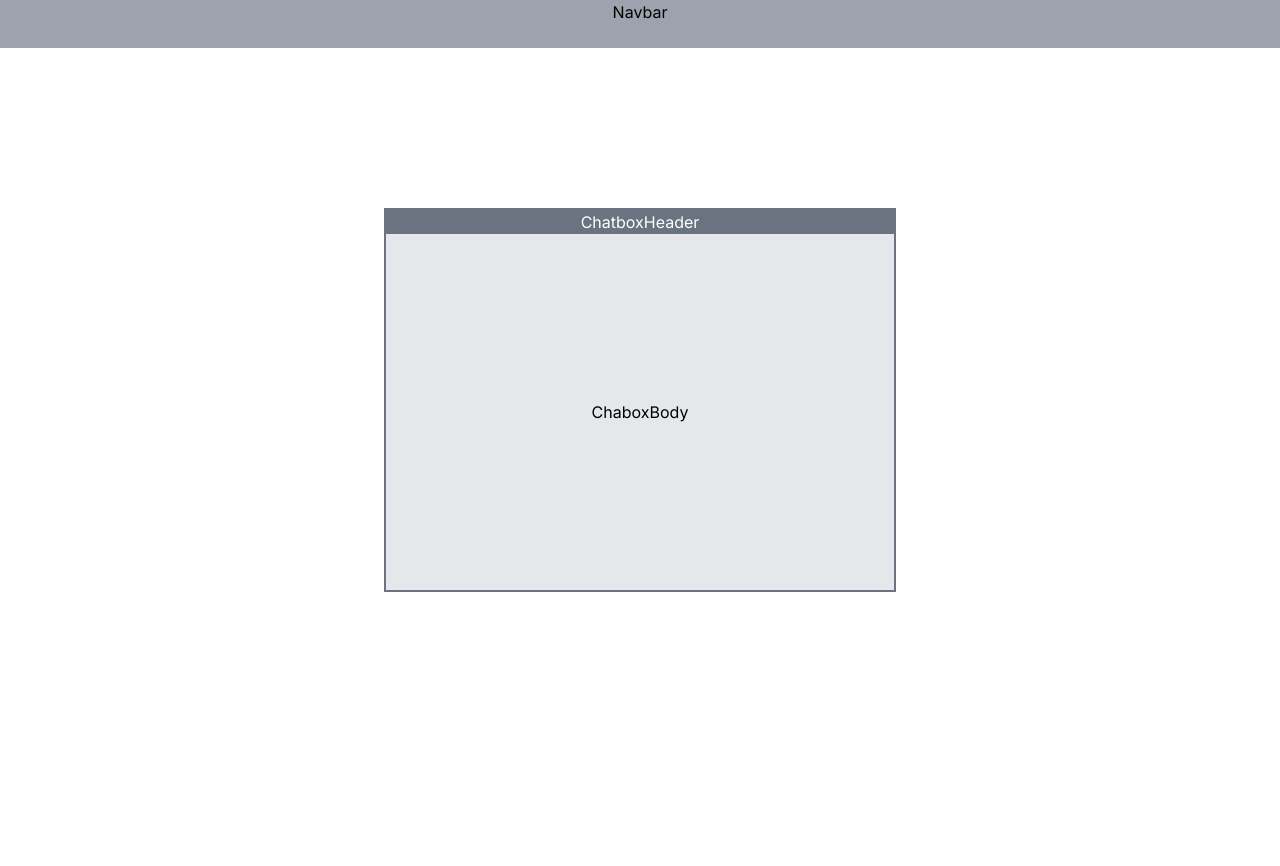
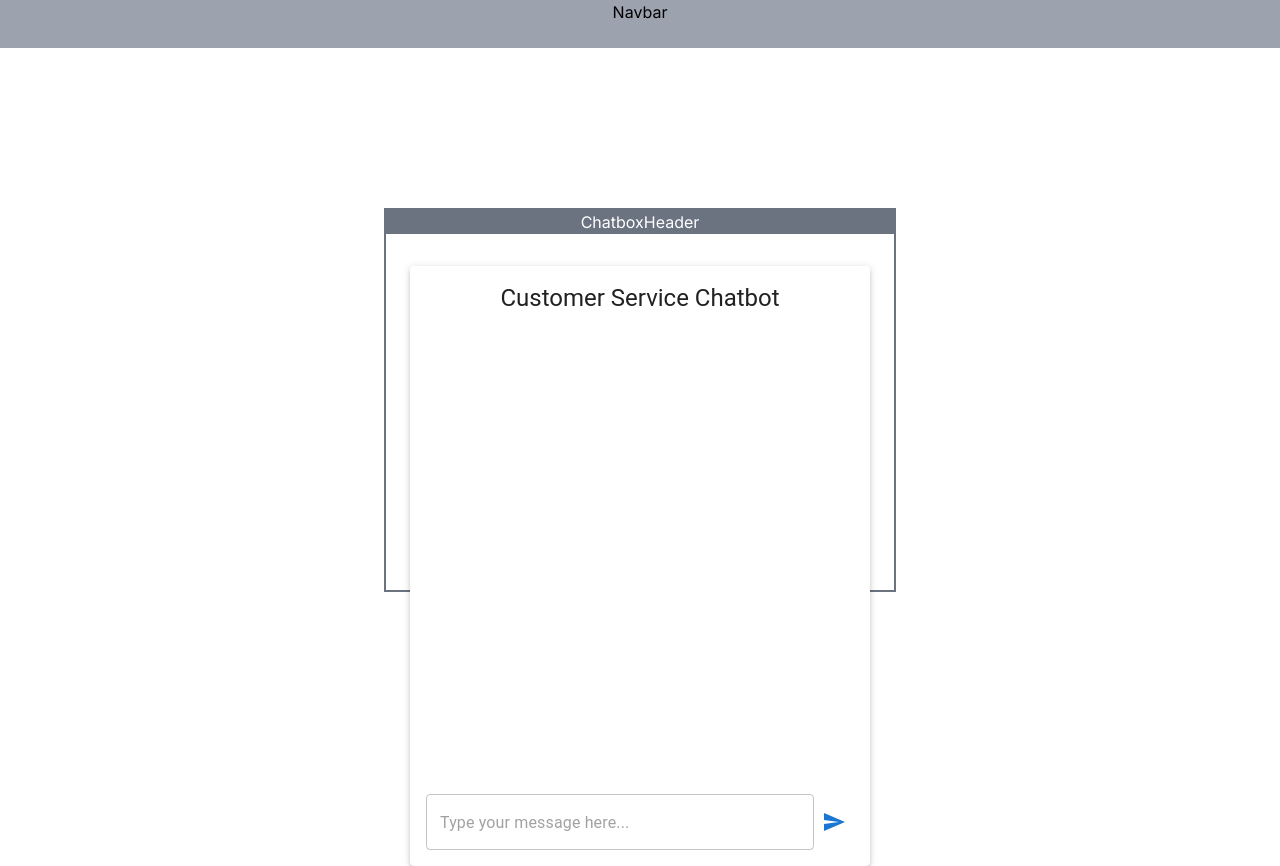
Before and after one commit to umerp/AI-Support-Chat-Bot, a Next.js app in the folder frontend/: page / in a window 1280 px wide. Before the commit the page ends 800 px from the top, so only its background shows below. Built offline with nearby package versions, Linux system fonts and the light colour scheme.

Commit message:
UI added

```diff
--- a/frontend/app/components/ChaboxBody.jsx
+++ b/frontend/app/components/ChaboxBody.jsx
@@ -1,11 +1,87 @@
-import React from "react";
+"use client";
+import React, { useState } from 'react';
+import {
+  Container,
+  Box,
+  TextField,
+  IconButton,
+  Paper,
+  Typography,
+  Grid,
+  List,
+  ListItem,
+  ListItemText,
+} from '@mui/material';
+import SendIcon from '@mui/icons-material/Send';
 
-function ChaboxBody() {
+export default function Home() {
+  const [messages, setMessages] = useState([]);
+  const [input, setInput] = useState('');
+
+  const handleSend = () => {
+    if (input.trim()) {
+      setMessages([...messages, { text: input, type: 'user' }]);
+      setInput('');
+      // Simulate AI response
+      setTimeout(() => {
+        setMessages((prev) => [
+          ...prev,
+          { text: 'Thank you for your message. How can I assist you further?', type: 'bot' },
+        ]);
+      }, 1000);
+    }
+  };
+
+  const handleInputChange = (e) => {
+    setInput(e.target.value);
+  };
+
   return (
-    <div className="h-full w-full flex items-center justify-center bg-gray-200">
-        ChaboxBody
-     </div>
-  )
+    <Container maxWidth="sm" style={{ marginTop: '2rem' }}>
+      <Paper elevation={3} style={{ padding: '1rem', height: '75vh', display: 'flex', flexDirection: 'column' }}>
+        <Typography variant="h5" align="center" gutterBottom>
+         Customer Service Chatbot
+        </Typography>
+        <Box style={{ flexGrow: 1, overflowY: 'auto', marginBottom: '1rem' }}>
+          <List>
+            {messages.map((message, index) => (
+              <ListItem key={index}>
+                <Grid container spacing={2} justifyContent={message.type === 'user' ? 'flex-end' : 'flex-start'}>
+                  <Grid item xs={12} sm={8}>
+                    <Paper
+                      style={{
+                        padding: '0.5rem 1rem',
+                        backgroundColor: message.type === 'user' ? '#1976d2' : '#f5f5f5',
+                        color: message.type === 'user' ? '#fff' : '#000',
+                        borderRadius: '20px',
+                      }}
+                    >
+                      <ListItemText primary={message.text} />
+                    </Paper>
+                  </Grid>
+                </Grid>
+              </ListItem>
+            ))}
+          </List>
+        </Box>
+        <Box display="flex">
+          <TextField
+            variant="outlined"
+            fullWidth
+            value={input}
+            onChange={handleInputChange}
+            placeholder="Type your message here..."
+            onKeyPress={(e) => {
+              if (e.key === 'Enter') {
+                handleSend();
+              }
+            }}
+          />
+          <IconButton color="primary" onClick={handleSend}>
+            <SendIcon />
+          </IconButton>
+        </Box>
+      </Paper>
+    </Container>
+  );
 }
-
-export default ChaboxBody;
```
Also changed, not shown: frontend/package.json (+9 -5 lines), 2 other files (tests, documents, lock files or other folders).
